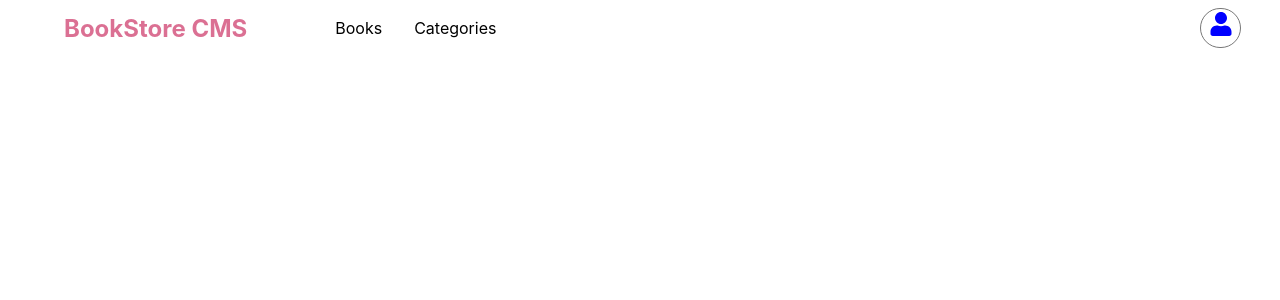
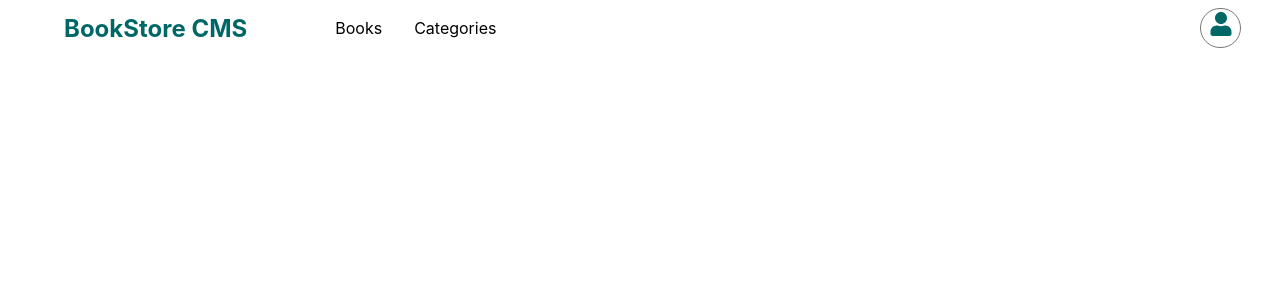
Before and after one commit to mengiefen/book-store-react-redux, a React (Create React App) app: page / in a window 1280 px wide. Shown: the top 300 px of the page. Built offline with nearby package versions, Linux system fonts and the light colour scheme.

Commit message:
modify Header.jsx style

```diff
--- a/src/components/Header/Header.jsx
+++ b/src/components/Header/Header.jsx
@@ -5,7 +5,8 @@ import { FaUser } from 'react-icons/fa';
 const Logo = styled.h1`
   font-size: 1.5em;
   text-align: center;
-  color: palevioletred;
+  color: #006767;
+  cursor: pointer;
 `;
 
 const Wrapper = styled.header`
@@ -34,6 +35,7 @@ const NavList = styled.ul`
 
 const NavItem = styled.li`
   font-size: 1rem;
+  cursor: pointer;
 `;
 
 const NavLink = styled.a`
@@ -51,6 +53,7 @@ const UserProfileWrapper = styled.div`
 
 const UserProfile = styled.a`
   text-decoration: none;
+  cursor: pointer;
 `;
 
 const Header = () => {
@@ -69,7 +72,7 @@ const Header = () => {
   const userStyle = {
     width: '1.5rem',
     height: '1.5rem',
-    color: 'blue',
+    color: '#006767',
   };
 
   return (
```
